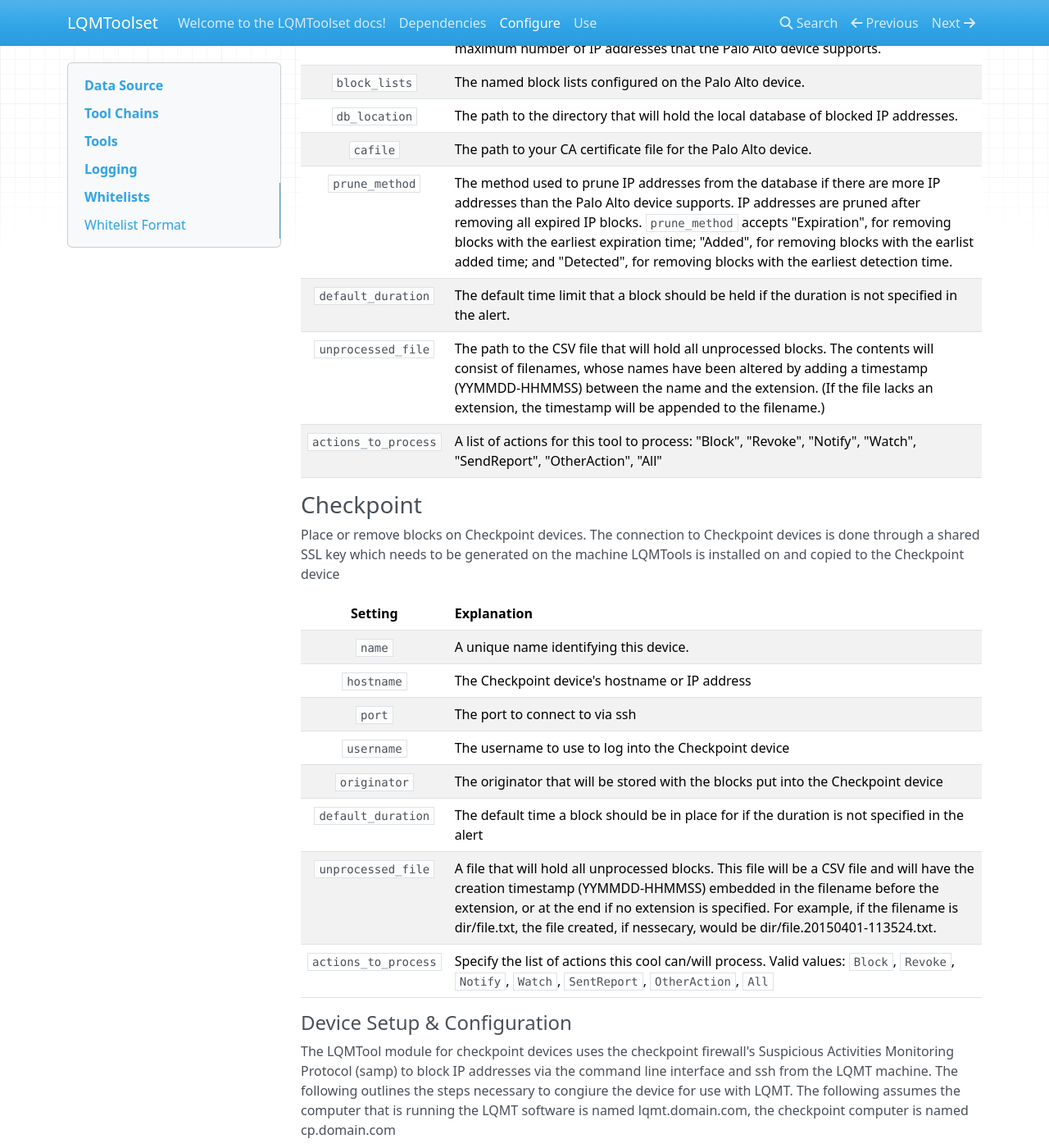
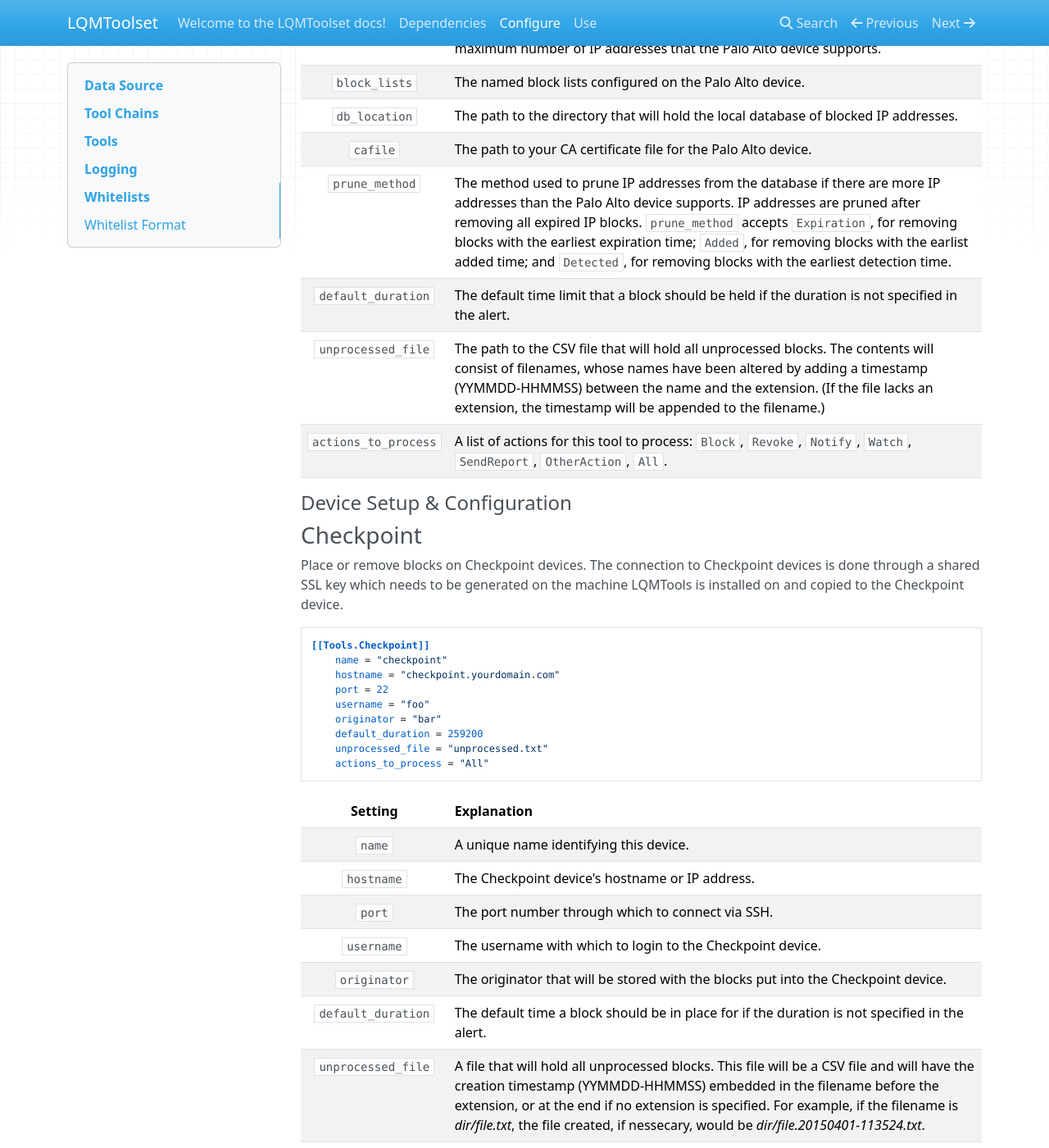
Before and after one commit to anl-cyberscience/LQMToolset, an MkDocs documentation site: the page built from docs/configure.md, in a window 1280 px wide and 1400 px high, scrolled down 1703 px. Shown: the whole window at 82% size. Built offline with MkDocs 1.6.1, drawn with Linux system fonts in a browser that asks for light colours; nearby versions of some CDN libraries; old or Windows-style settings are respelled for this version of MkDocs; some of the changed text lies outside the part shown.

Commit message:
Small changes to configure docs
- made uniform changes on all enumerated values: changed quotes to backticks
- grammar

```diff
--- a/docs/configure.md
+++ b/docs/configure.md
@@ -10,7 +10,7 @@
 Setting        | Explanation
 :------------: | :----------
     `dirs`     | A list of directory paths, whose contents will be scanned for input files to process.
-`post_process` | An action for LQMToolset to perform after processing a file. Allowed values include "delete", "move", and "track". While "delete" is self-explanatory, "move" will mark the input files to be moved after processing to another directory. "track" will mark the input files to be tracked in another text file.
+`post_process` | An action for LQMToolset to perform after processing a file. Allowed values include `delete`, `move`, and `track`. While `delete` is self-explanatory, `move` will mark the input files to be moved after processing to another directory. `track` will mark the input files to be tracked in another text file.
 
 # Tool Chains
 Tool Chains are built from tool instances, which are created from the available tools in LQMToolset. Chaining these tool instances together creates Tool Chains. To configure a new device, an entry must be added in the configuration file.
@@ -43,7 +43,7 @@
         db_location = "paloalto"
         cafile = "pa-ames/pa.crt"
         prune_method = "Expiration"
-        default_duration = "259200"
+        default_duration = 259200
         unprocessed_file = "unprocessed/pa-ames.csv"
 
 Setting              | Explanation
@@ -57,24 +57,37 @@
 `block_lists`        | The named block lists configured on the Palo Alto device.
 `db_location`        | The path to the directory that will hold the local database of blocked IP addresses.
 `cafile`             | The path to your CA certificate file for the Palo Alto device.
-`prune_method`       | The method used to prune IP addresses from the database if there are more IP addresses than the Palo Alto device supports. IP addresses are pruned after removing all expired IP blocks. `prune_method` accepts "Expiration", for removing blocks with the earliest expiration time; "Added", for removing blocks with the earlist added time; and "Detected", for removing blocks with the earliest detection time.
+`prune_method`       | The method used to prune IP addresses from the database if there are more IP addresses than the Palo Alto device supports. IP addresses are pruned after removing all expired IP blocks. `prune_method` accepts `Expiration`, for removing blocks with the earliest expiration time; `Added`, for removing blocks with the earlist added time; and `Detected`, for removing blocks with the earliest detection time.
 `default_duration`   | The default time limit that a block should be held if the duration is not specified in the alert.
 `unprocessed_file`   | The path to the CSV file that will hold all unprocessed blocks. The contents will consist of filenames, whose names have been altered by adding a timestamp (YYMMDD-HHMMSS) between the name and the extension. (If the file lacks an extension, the timestamp will be appended to the filename.)
-`actions_to_process` | A list of actions for this tool to process: "Block", "Revoke", "Notify", "Watch", "SendReport", "OtherAction", "All"
+`actions_to_process` | A list of actions for this tool to process: `Block`, `Revoke`, `Notify`, `Watch`, `SendReport`, `OtherAction`, `All`.
+
+#### Device Setup & Configuration
 
 ### Checkpoint
-Place or remove blocks on Checkpoint devices. The connection to Checkpoint devices is done through a shared SSL key which needs to be generated on the machine LQMTools is installed on and copied to the Checkpoint device
+Place or remove blocks on Checkpoint devices. The connection to Checkpoint devices is done through a shared SSL key which needs to be generated on the machine LQMTools is installed on and copied to the Checkpoint device.
+
+    [[Tools.Checkpoint]]
+        name = "checkpoint"
+        hostname = "checkpoint.yourdomain.com"
+        port = 22
+        username = "foo"
+        originator = "bar"
+        default_duration = 259200
+        unprocessed_file = "unprocessed.txt"
+        actions_to_process = "All"
+
 
 Setting                 | Explanation
 :---------------------: | :----------
 `name`                  | A unique name identifying this device.
-`hostname`              | The Checkpoint device's hostname or IP address
-`port`                  | The port to connect to via ssh
-`username`              | The username to use to log into the Checkpoint device
-`originator`            | The originator that will be stored with the blocks put into the Checkpoint device
-`default_duration`      | The default time a block should be in place for if the duration is not specified in the alert
-`unprocessed_file`      | A file that will hold all unprocessed blocks. This file will be a CSV file and will have the creation timestamp (YYMMDD-HHMMSS) embedded in the filename before the extension, or at the end if no extension is specified. For example, if the filename is dir/file.txt, the file created, if nessecary, would be dir/file.20150401-113524.txt.
-`actions_to_process`    | Specify the list of actions this cool can/will process. Valid values: `Block`, `Revoke`, `Notify`, `Watch`, `SentReport`, `OtherAction`, `All`
+`hostname`              | The Checkpoint device's hostname or IP address.
+`port`                  | The port number through which to connect via SSH.
+`username`              | The username with which to login to the Checkpoint device.
+`originator`            | The originator that will be stored with the blocks put into the Checkpoint device.
+`default_duration`      | The default time a block should be in place for if the duration is not specified in the alert.
+`unprocessed_file`      | A file that will hold all unprocessed blocks. This file will be a CSV file and will have the creation timestamp (YYMMDD-HHMMSS) embedded in the filename before the extension, or at the end if no extension is specified. For example, if the filename is *dir/file.txt*, the file created, if nessecary, would be *dir/file.20150401-113524.txt*.
+`actions_to_process`    | Specify the list of actions this cool can/will process. Valid values: `Block`, `Revoke`, `Notify`, `Watch`, `SentReport`, `OtherAction`, `All`.
 
 #### Device Setup & Configuration
 The LQMTool module for checkpoint devices uses the checkpoint firewall's Suspicious Activities Monitoring Protocol (samp) to block IP addresses via the command line interface and ssh from the LQMT machine. The following outlines the steps necessary to congiure the device for use with LQMT. The following assumes the computer that is running the LQMT software is named lqmt.domain.com, the checkpoint computer is named cp.domain.com
@@ -105,9 +118,10 @@
 `name`               | A unique name identifying this device.
 `host`               | The hostname or IP address of the ArcSight device.
 `port`               | The port number on which the ArcSight device is listening.
-`protocol`           | The IP protocol to use: "tcp" or "udp".
-`actions_to_process` | A list of actions for this tool to process: "Block", "Revoke", "Notify", "Watch", "SendReport", "OtherAction", "All"
+`protocol`           | The IP protocol to use: `tcp` or `udp`.
+`actions_to_process` | A list of actions for this tool to process: `Block`, `Revoke`, `Notify`, `Watch`, `SendReport`, `OtherAction`, `All`.
 
+#### Device Setup & Configuration
 To configure the ArcSight logger to receive data from LQMToolset, a new Receiver needs to be configured. To do so, login through the web interface of the ArcSight device,  and navigate to *Configuration* > *Receivers*. Click the *Add* button, enter a name for the Receiver, select *CEF TCP Receiver*, and click *next*. At this time, modify any necessary parameters. Do _not_ change the source type. Note the port number! (You'll need that port number for the LQMToolset configuration file). By default, new Receivers aren't enabled. Enable the new Receiver by clicking the box on the far right of the Receiver list for the new Receiver that was just added.
 
 ### CEF
```
